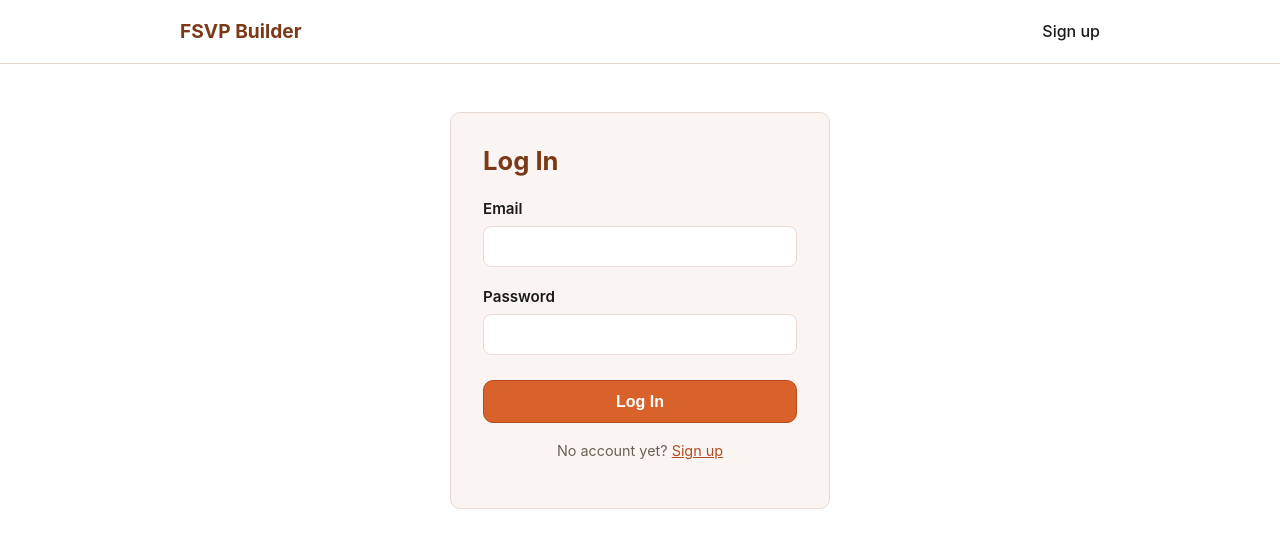
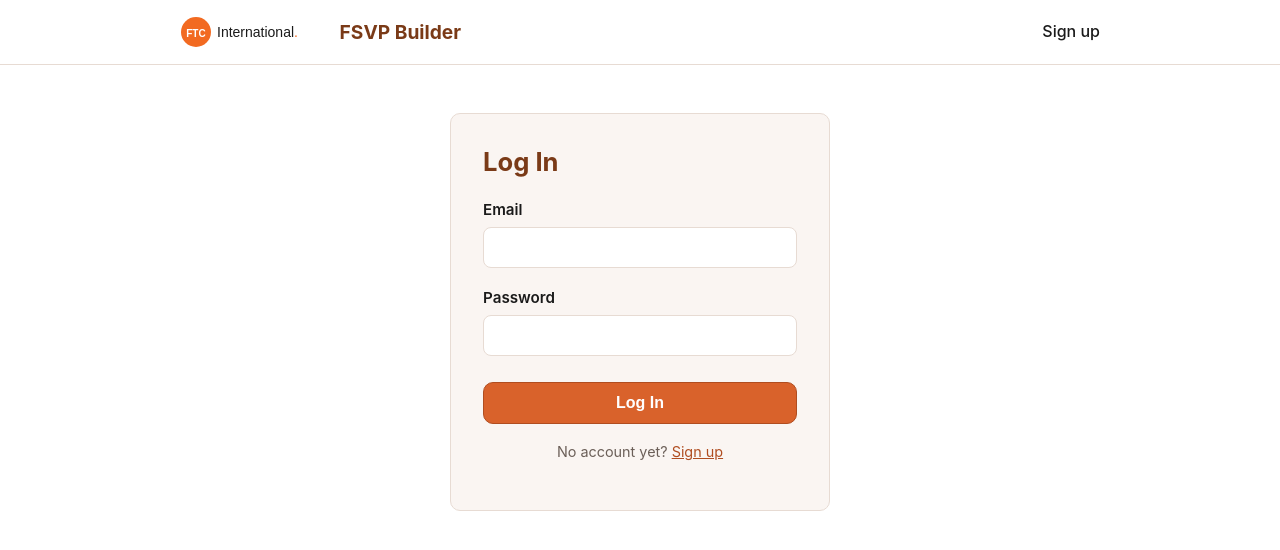
Before and after one commit to WalterDull/FSVP-Builder, a website: page public/login.html in a window 1280 px wide. Drawn offline with Linux system fonts and the light colour scheme.

Commit message:
Add FTC International logo to header/footer across all pages

```diff
--- a/public/css/style.css
+++ b/public/css/style.css
@@ -56,6 +56,15 @@ h3 { font-size: 1.15rem; }
   font-size: 1.2rem;
   color: var(--orange-900);
   text-decoration: none;
+  display: flex;
+  align-items: center;
+  gap: 0.6rem;
+}
+
+.brand-logo {
+  height: 32px;
+  width: auto;
+  display: block;
 }
 
 .nav-links {
@@ -145,6 +154,8 @@ main { max-width: var(--max-width); margin: 0 auto; padding: 0 1.25rem; }
   grid-template-columns: 2fr 1fr 1fr;
   gap: 2rem;
 }
+.footer-brand-row { display: flex; align-items: center; gap: 0.6rem; margin-bottom: 0.5rem; }
+.footer-brand-row .brand-logo { height: 30px; }
 .site-footer h4 { color: #fff; margin: 0 0 0.5rem; font-size: 0.95rem; }
 .site-footer .brand { color: #fff; }
 .site-footer ul { list-style: none; padding: 0; margin: 0; }
--- a/public/login.html
+++ b/public/login.html
@@ -11,7 +11,7 @@
 <body>
   <header class="site-header">
     <nav class="nav" aria-label="Primary">
-      <a href="/" class="brand">FSVP Builder</a>
+      <a href="/" class="brand"><img src="/images/ftc-logo.svg" alt="FTC International" class="brand-logo"><span>FSVP Builder</span></a>
       <ul class="nav-links">
         <li><a href="/signup.html">Sign up</a></li>
       </ul>
```
Also changed, not shown: public/dashboard.html (+1 -1 lines), public/signup.html (+1 -1 lines), public/images/favicon.svg, public/images/ftc-logo.svg (added).
